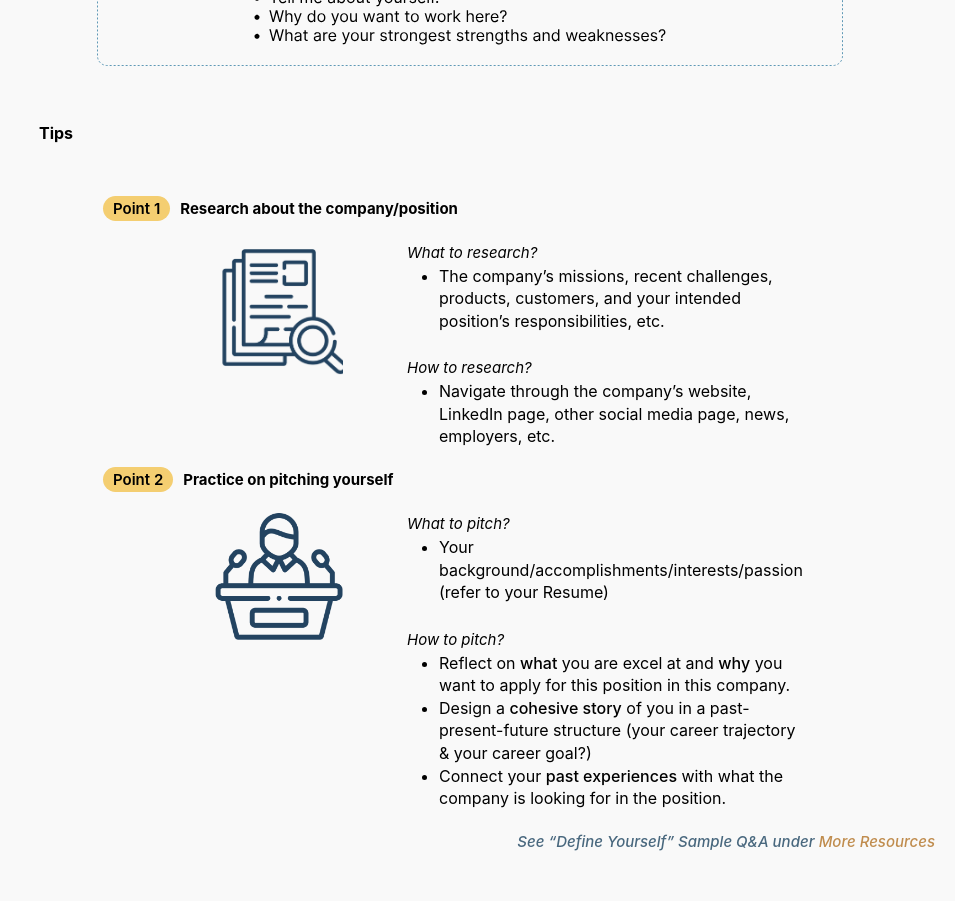
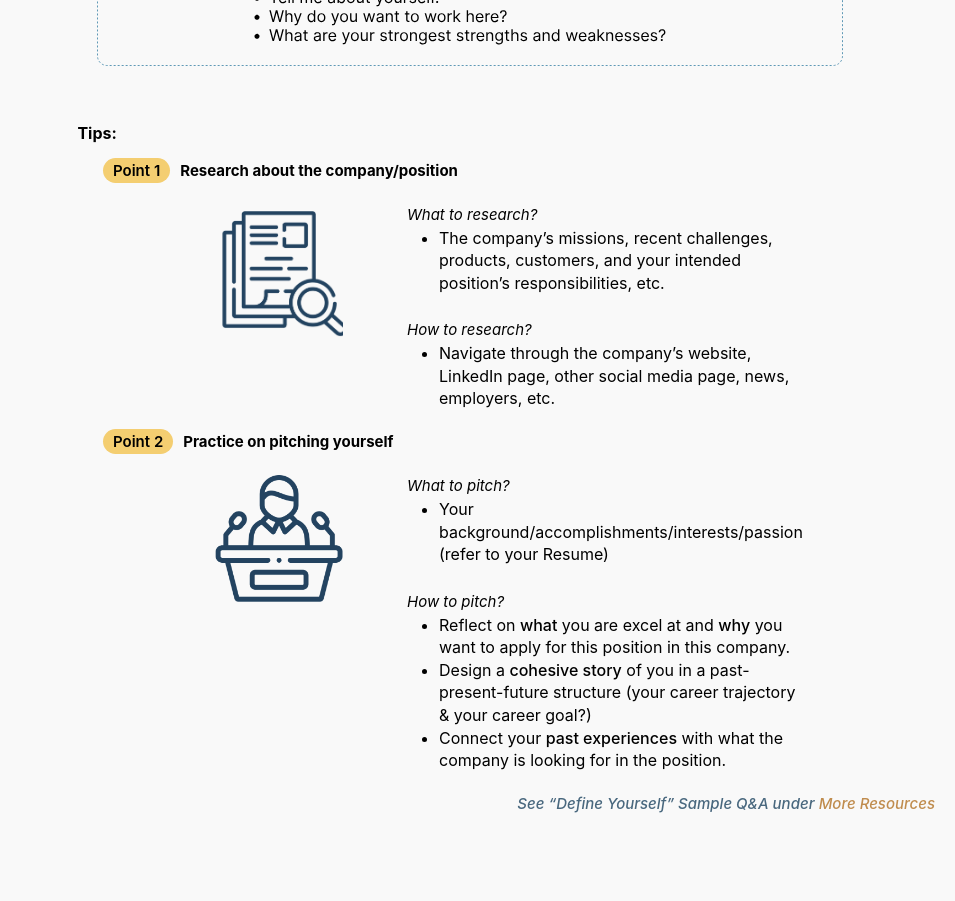
Before and after one commit to jiang718/GoalTritons, a Vue app in the folder vue/: page /interview in a window 1280 px wide. Shown: the part 1520-2421 px from the top of the page, without its empty margins (325-1280 px from the left). Built offline with nearby package versions, Linux system fonts and the light colour scheme.

Commit message:
adjust margin bottom for tips

```diff
--- a/vue/src/views/Interview.vue
+++ b/vue/src/views/Interview.vue
@@ -45,7 +45,7 @@
 
         <img src="../assets/sampleQ1.svg">
 
-        <h3 style="margin-top: 3rem; margin-left: 4rem">Tips</h3>
+        <h3 style="margin-top: 3rem; margin-left: 8vw; margin-bottom: 1.5vh">Tips:</h3>
         <div>
           <div>
             <div style="text-align: left; margin-left: 10vw">
```
